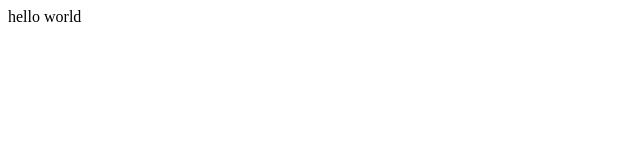
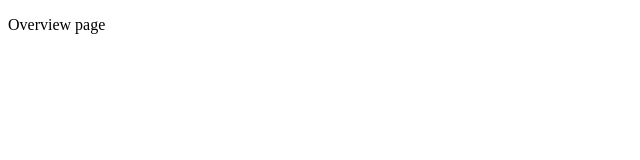
Before and after one commit to andrewpeng02/hackgt-dexity, a React (Create React App) app in the folder frontend/: page / in a window 1280 px wide. Shown: the top 160 px of the page, without its empty margins (0-640 px from the left). Built offline with nearby package versions, Linux system fonts and the light colour scheme.

Commit message:
auth route selector

```diff
--- a/frontend/src/App.js
+++ b/frontend/src/App.js
@@ -1,11 +1,39 @@
+import { Outlet, Route, Routes } from "react-router-dom";
+import LandingPage from "./LandingPage/LandingPage";
+import OverviewPage from "./OverviewPage/OverviewPage";
+import PageNotFoundPage from "./PageNotFoundPage/PageNotFoundPage";
 
+const App = () => {
+  const auth = true;
 
-function App() {
   return (
-    <div>
-      <header>hello world</header>
-    </div>
+    <Routes>
+      {!auth ? (
+        <Route path="/" element={<LandingPage />} />
+      ) : (
+        <Route
+          path="/"
+          element={
+            <div>
+              <Outlet />
+            </div>
+          }
+        >
+          <Route index element={<OverviewPage />} />
+          <Route path="companies" element={<p>companies</p>} />
+        </Route>
+      )}
+      {/* <Route
+        path="/settings"
+        element={
+          <AuthenticatedRoute auth={auth}>
+            <p>dashboard</p>
+          </AuthenticatedRoute>
+        }
+       /> */}
+      <Route path="*" element={<PageNotFoundPage />} />
+    </Routes>
   );
-}
+};
 
 export default App;
--- /dev/null
+++ b/frontend/src/LandingPage/LandingPage.js
@@ -0,0 +1,7 @@
+const LandingPage = () => (
+  <div>
+    <p>Landing page</p>
+  </div>
+);
+
+export default LandingPage;
--- /dev/null
+++ b/frontend/src/OverviewPage/OverviewPage.js
@@ -0,0 +1,7 @@
+const OverviewPage = () => (
+  <div>
+    <p>Overview page</p>
+  </div>
+);
+
+export default OverviewPage;
--- /dev/null
+++ b/frontend/src/PageNotFoundPage/PageNotFoundPage.js
@@ -0,0 +1,3 @@
+const PageNotFoundPage = () => <div>404 Page Not Found</div>;
+
+export default PageNotFoundPage;
--- a/frontend/src/index.js
+++ b/frontend/src/index.js
@@ -1,10 +1,13 @@
 import React from "react";
 import ReactDOM from "react-dom/client";
+import { BrowserRouter } from "react-router-dom";
 import App from "./App";
 
 const root = ReactDOM.createRoot(document.getElementById("root"));
 root.render(
   <React.StrictMode>
-    <App />
+    <BrowserRouter>
+      <App />
+    </BrowserRouter>
   </React.StrictMode>
 );
```
Also changed, not shown: frontend/.eslintrc.js.
